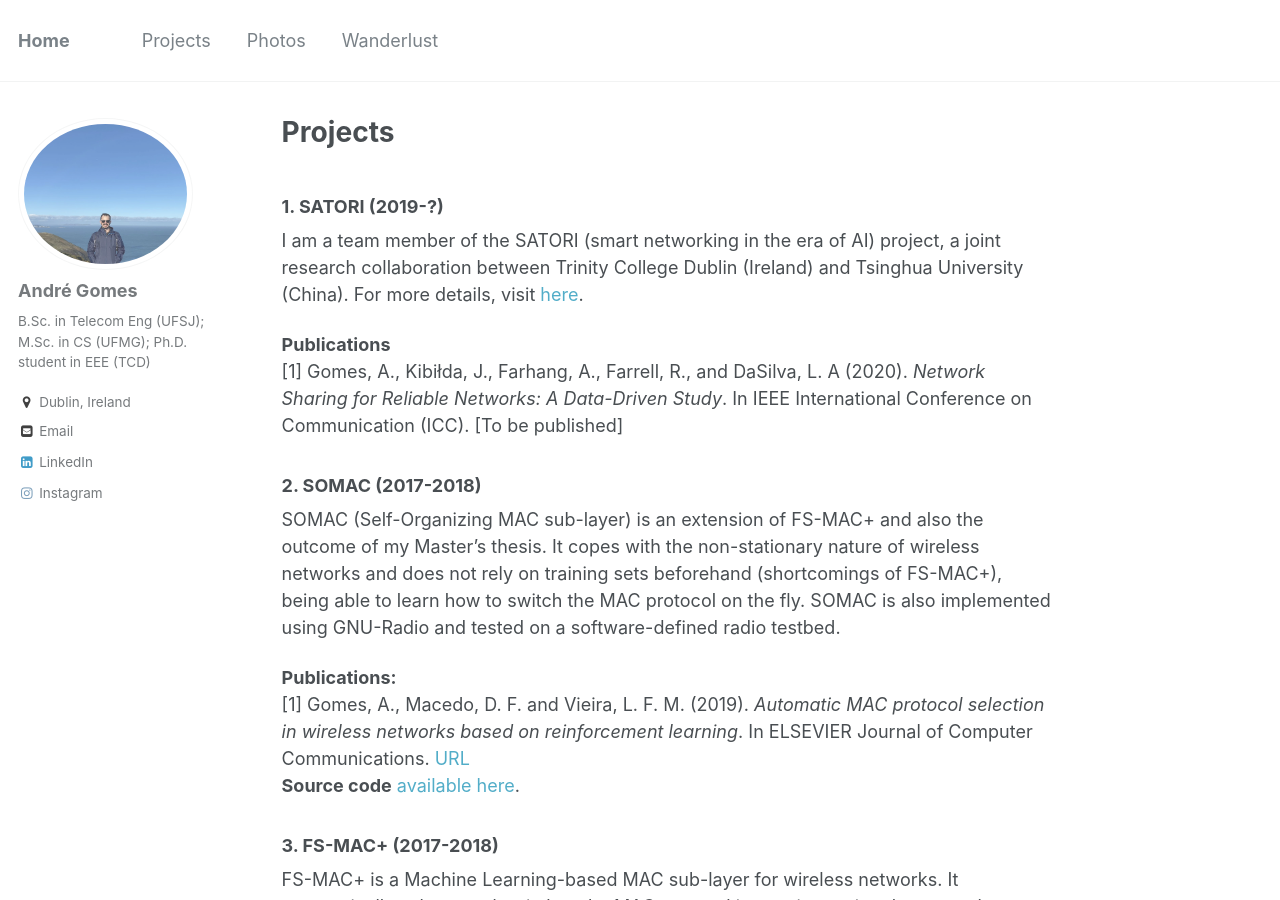
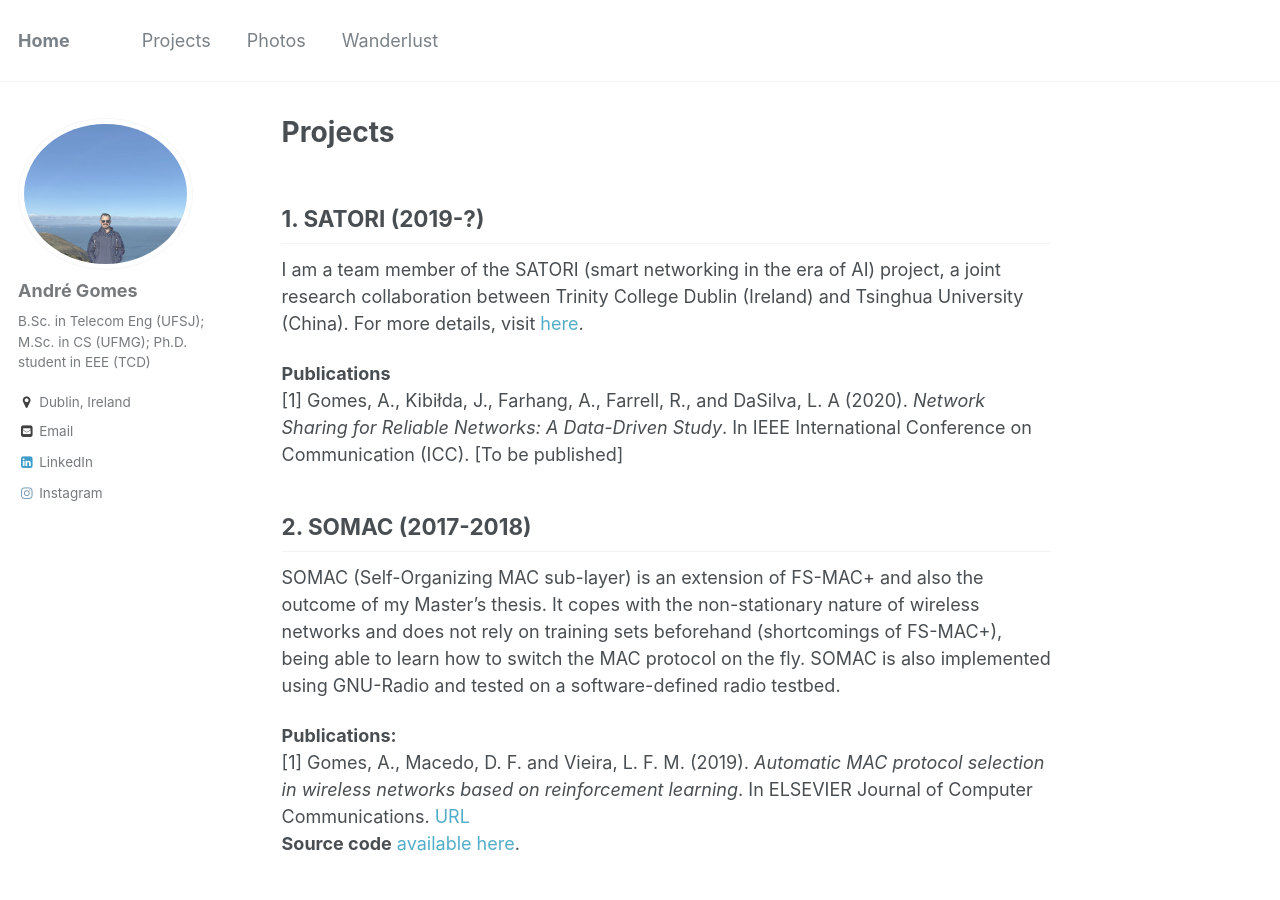
Before and after one commit to avgsg/avgsg.github.io, a Jekyll site: the page built from _pages/projects.md, in a window 1280 px wide and 900 px high. Built offline with Jekyll 4.4.1, drawn with Linux system fonts in a browser that asks for light colours.

```diff
--- a/_pages/projects.md
+++ b/_pages/projects.md
@@ -4,14 +4,14 @@ permalink: /projects/
 author_profile: true
 ---
 
-### 1. SATORI (2019-?)
+## 1. SATORI (2019-?)
 
 I am a team member of the SATORI (smart networking in the era of AI) project, a joint research collaboration between Trinity College Dublin (Ireland) and Tsinghua University (China). For more details, visit [here](http://satori-project.net/).
 
 **Publications** <br>
 [1] Gomes, A., Kibiłda, J., Farhang, A., Farrell, R., and DaSilva, L. A (2020). _Network Sharing for Reliable Networks: A Data-Driven Study_. In IEEE International Conference on Communication (ICC). [To be published]
 
-### 2. SOMAC (2017-2018)
+## 2. SOMAC (2017-2018)
 
 SOMAC (Self-Organizing MAC sub-layer) is an extension of FS-MAC+ and also the outcome of my Master's thesis. It copes with the non-stationary nature of wireless networks and does not rely on training sets beforehand (shortcomings of FS-MAC+), being able to learn how to switch the MAC protocol on the fly. SOMAC is also implemented using GNU-Radio and tested on a software-defined radio testbed.
 
@@ -19,7 +19,7 @@ SOMAC (Self-Organizing MAC sub-layer) is an extension of FS-MAC+ and also the ou
 [1] Gomes, A., Macedo, D. F. and Vieira, L. F. M. (2019). _Automatic MAC protocol selection in wireless networks based on reinforcement learning_. In ELSEVIER Journal of Computer Communications. [URL](https://www.sciencedirect.com/science/article/pii/S0140366419311284) <br>
 **Source code** [available here](https://github.com/avgsg/gr-somac). <br>
 
-### 3. FS-MAC+ (2017-2018)
+## 3. FS-MAC+ (2017-2018)
 
 FS-MAC+ is a Machine Learning-based MAC sub-layer for wireless networks. It automatically selects and switches the MAC protocol in use, improving the network performance over time. FS-MAC+ is implemented using GNU-Radio and tested on a software-defined radio testbed of Ettus USRP B200 devices.
 
@@ -27,13 +27,13 @@ FS-MAC+ is a Machine Learning-based MAC sub-layer for wireless networks. It auto
 [1] Gonçalves, A. V. G. S., Macedo, D. F. and Vieira, L. F. M. (2018). _FS-MAC+: Troca flexível do protocolo de acesso ao meio em redes sem fio empregando aprendizado de máquina_. In XXXVI Brazilian Symposium on Computer Networks and Distributed Systems (SBRC). [URL](http://ojs.sbc.org.br/index.php/sbrc/article/view/2413) <br>
 **Source code** [available here](https://github.com/avgsg/FS-MACplus.git). <br>
 
-### 4. MAC protocols for SDR (2017-2018)
+## 4. MAC protocols for SDR (2017-2018)
 
 I had developed this project during the course "Intelligent Networks" at the Federal University of Minas Gerais in 2017.1, consisting of two MAC protocols (CSMA/CA and TDMA) for use in software-defined radio platforms. The PHY layer comes from the project [gr-ieee802-11](https://github.com/bastibl/gr-ieee802-11).
 
 **Source code** [available here](https://github.com/avgsg/gr-macprotocols.git). <br>
 
-### 5. Alternative algorithm for ANR in LTE networks (2016)
+## 5. Alternative algorithm for ANR in LTE networks (2016)
 
 This project is the outcome of my Bachelor's degree thesis. It proposes an algorithm that efficiently and automatically fulfils ANR (Automatic Neighbour Relation) tables in LTE networks.
 
```
